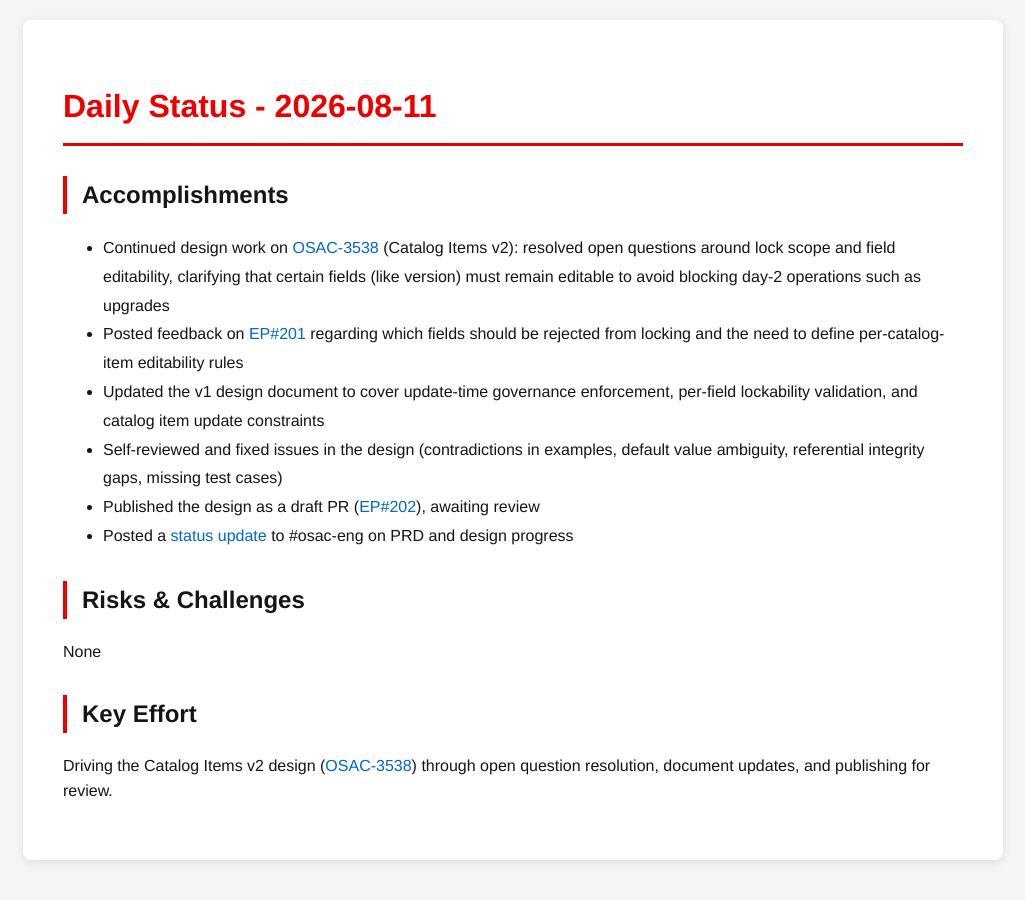
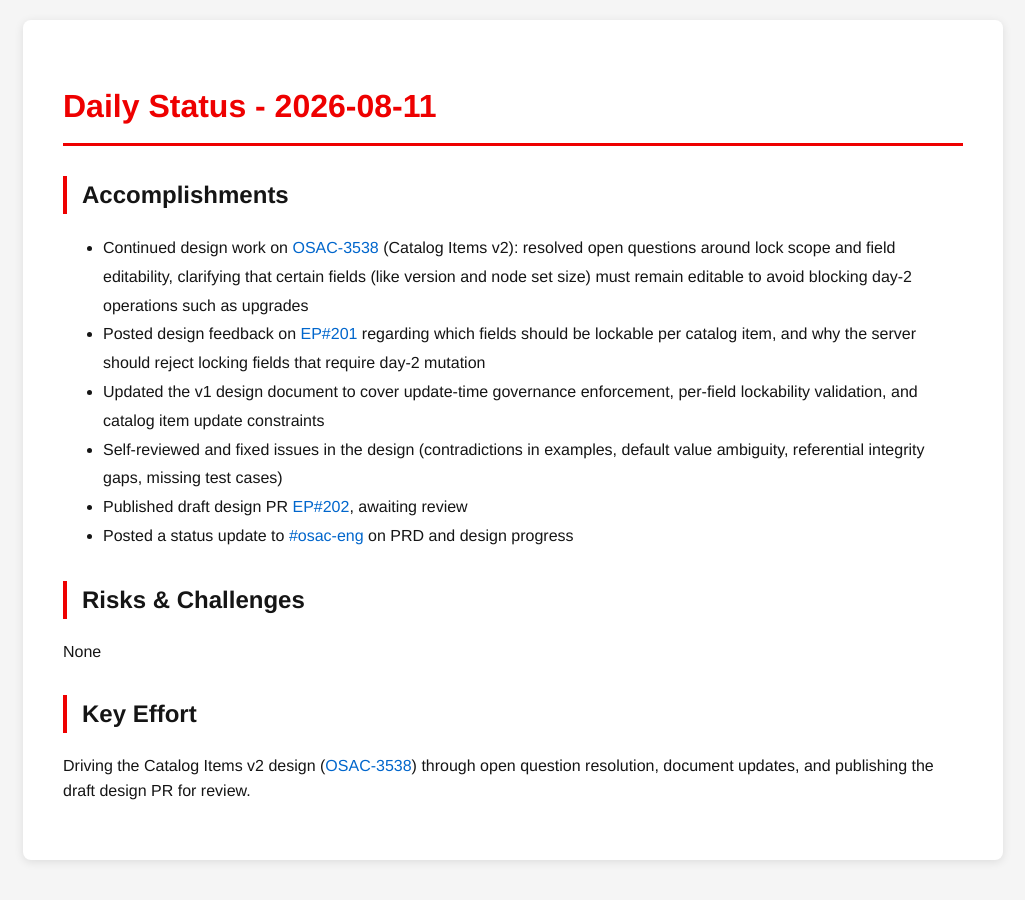
Before and after one commit to tzvatot/daily-status, a Jekyll site: the page built from 2026-08-11.md, in a window 1280 px wide. Shown: the whole page, without its empty margins (127-1152 px from the left). Built offline with Jekyll 4.4.1, drawn with Linux system fonts in a browser that asks for light colours.

Commit message:
Daily status update - 2026-08-11

```diff
--- a/2026-08-11.md
+++ b/2026-08-11.md
@@ -7,15 +7,15 @@
 # Daily Status - 2026-08-11
 
 ## Accomplishments
-- Continued design work on [OSAC-3538](https://redhat.atlassian.net/browse/OSAC-3538) (Catalog Items v2): resolved open questions around lock scope and field editability, clarifying that certain fields (like version) must remain editable to avoid blocking day-2 operations such as upgrades
-- Posted feedback on [EP#201](https://github.com/osac-project/enhancement-proposals/pull/201) regarding which fields should be rejected from locking and the need to define per-catalog-item editability rules
+- Continued design work on [OSAC-3538](https://redhat.atlassian.net/browse/OSAC-3538) (Catalog Items v2): resolved open questions around lock scope and field editability, clarifying that certain fields (like version and node set size) must remain editable to avoid blocking day-2 operations such as upgrades
+- Posted design feedback on [EP#201](https://github.com/osac-project/enhancement-proposals/pull/201) regarding which fields should be lockable per catalog item, and why the server should reject locking fields that require day-2 mutation
 - Updated the v1 design document to cover update-time governance enforcement, per-field lockability validation, and catalog item update constraints
 - Self-reviewed and fixed issues in the design (contradictions in examples, default value ambiguity, referential integrity gaps, missing test cases)
-- Published the design as a draft PR ([EP#202](https://github.com/osac-project/enhancement-proposals/pull/202)), awaiting review
-- Posted a [status update](https://redhat-internal.slack.com/archives/C08ESMFV85Q) to #osac-eng on PRD and design progress
+- Published draft design PR [EP#202](https://github.com/osac-project/enhancement-proposals/pull/202), awaiting review
+- Posted a status update to [#osac-eng](https://redhat-internal.slack.com/archives/C08ESMFV85Q) on PRD and design progress
 
 ## Risks & Challenges
 None
 
 ## Key Effort
-Driving the Catalog Items v2 design ([OSAC-3538](https://redhat.atlassian.net/browse/OSAC-3538)) through open question resolution, document updates, and publishing for review.
+Driving the Catalog Items v2 design ([OSAC-3538](https://redhat.atlassian.net/browse/OSAC-3538)) through open question resolution, document updates, and publishing the draft design PR for review.
```
